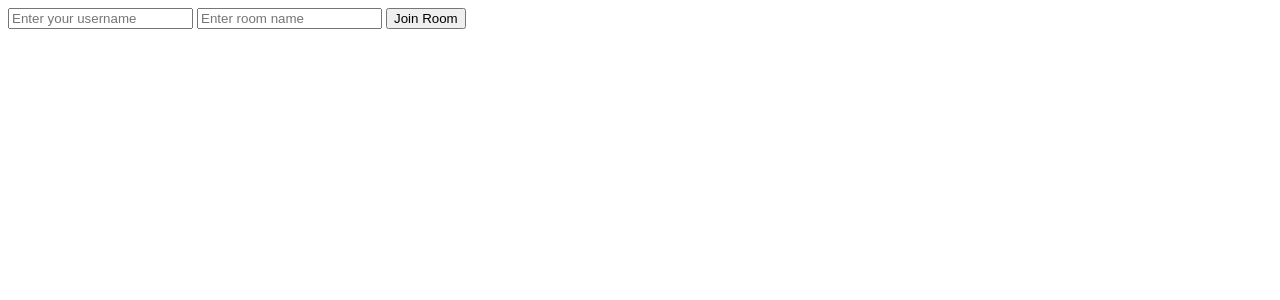
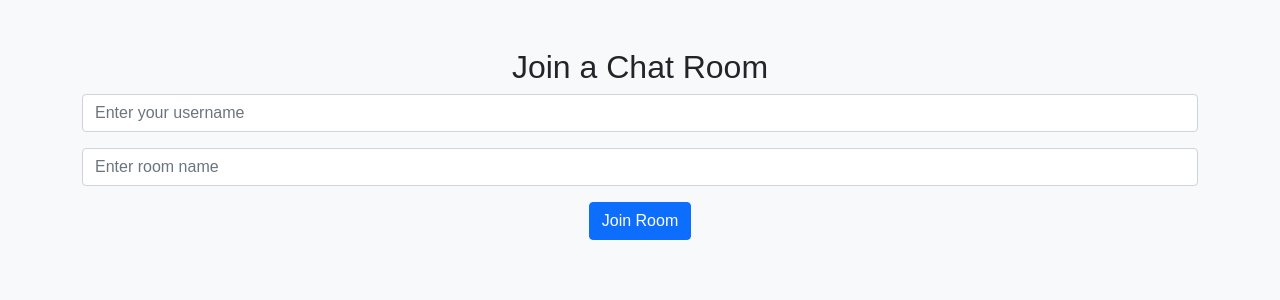
Before and after one commit to Nicolas-C-G/py_flask_chat, a Flask app: page / in a window 1280 px wide. Shown: the top 300 px of the page. Run offline with Flask 3, Linux system fonts and the light colour scheme; some libraries are stand-ins or nearby versions.

Commit message:
better style done

```diff
--- a/app/templates/index.html
+++ b/app/templates/index.html
@@ -3,19 +3,54 @@
 <head>
     <meta charset="UTF-8">
     <title>Chat App</title>
+    <link href="https://cdn.jsdelivr.net/npm/bootstrap@5.1.3/dist/css/bootstrap.min.css" rel="stylesheet">
     <script src="https://cdnjs.cloudflare.com/ajax/libs/socket.io/4.4.1/socket.io.js"></script>
     <script src="https://code.jquery.com/jquery-3.6.0.min.js"></script>
+    <style>
+        body {
+            background-color: #f8f9fa;
+            font-family: Arial, sans-serif;
+        }
+        .message {
+            padding: 5px;
+            margin-bottom: 5px;
+            border-radius: 5px;
+        }
+        .message.user {
+            background: #d1e7dd;
+            text-align: right;
+        }
+        .message.bot {
+            background: #f8d7da;
+        }
+        .message p {
+            margin: 0;
+        }
+    </style>
 </head>
 <body>
-    <div id="room-container">
-        <input type="text" id="username" placeholder="Enter your username">
-        <input type="text" id="room" placeholder="Enter room name">
-        <button onclick="joinRoom()">Join Room</button>
-    </div>
-    <div id="chat-container" style="display:none;">
-        <div id="messages"></div>
-        <input id="message" type="text" placeholder="Type a message">
-        <button onclick="sendMessage()">Send</button>
+    <div class="container mt-5">
+        <div id="room-container" class="text-center">
+            <h2>Join a Chat Room</h2>
+            <div class="mb-3">
+                <input type="text" id="username" class="form-control" placeholder="Enter your username">
+            </div>
+            <div class="mb-3">
+                <input type="text" id="room" class="form-control" placeholder="Enter room name">
+            </div>
+            <button class="btn btn-primary" onclick="joinRoom()">Join Room</button>
+        </div>
+        <div id="chat-container" style="display:none;">
+            <h2 class="text-center">Chat Room</h2>
+            <div id="messages" class="border rounded p-3 mb-3" style="height: 300px; overflow-y: scroll; background: #f1f1f1;"></div>
+            <div class="input-group mb-3">
+                <input id="message" type="text" class="form-control" placeholder="Type a message">
+                <button class="btn btn-success" onclick="sendMessage()">Send</button>
+            </div>
+            <div class="text-center">
+                <button class="btn btn-secondary" onclick="leaveRoom()">Leave Room</button>
+            </div>
+        </div>
     </div>
 
     <script>
@@ -41,12 +76,28 @@
             }
         }
 
+        function leaveRoom() {
+            var username = document.getElementById('username').value;
+            var room = document.getElementById('room').value;
+            if (username && room) {
+                socket.emit('leave', {'username': username, 'room': room});
+                document.getElementById('chat-container').style.display = 'none';
+                document.getElementById('room-container').style.display = 'block';
+            }
+        }
+
         socket.on('room_info', function(data) {
             var messagesDiv = document.getElementById('messages');
             messagesDiv.innerHTML = '';
             data.messages.forEach(function(msg) {
                 var messageElement = document.createElement('div');
-                messageElement.textContent = msg.username + ': ' + msg.message;
+                messageElement.classList.add('message');
+                if (msg.username === 'LexBot') {
+                    messageElement.classList.add('bot');
+                } else {
+                    messageElement.classList.add('user');
+                }
+                messageElement.innerHTML = `<p><strong>${msg.username}</strong>: ${msg.message}</p>`;
                 messagesDiv.appendChild(messageElement);
             });
         });
@@ -54,7 +105,13 @@
         socket.on('message', function(data) {
             var messagesDiv = document.getElementById('messages');
             var messageElement = document.createElement('div');
-            messageElement.textContent = data.username + ': ' + data.message;
+            messageElement.classList.add('message');
+            if (data.username === 'LexBot') {
+                messageElement.classList.add('bot');
+            } else {
+                messageElement.classList.add('user');
+            }
+            messageElement.innerHTML = `<p><strong>${data.username}</strong>: ${data.message}</p>`;
             messagesDiv.appendChild(messageElement);
         });
     </script>
```
